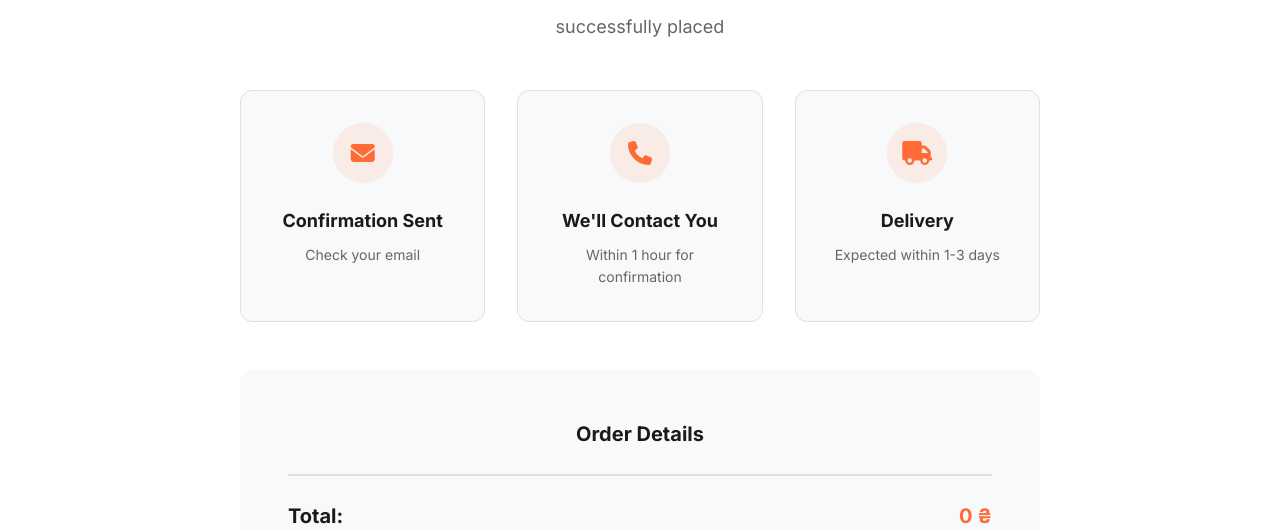
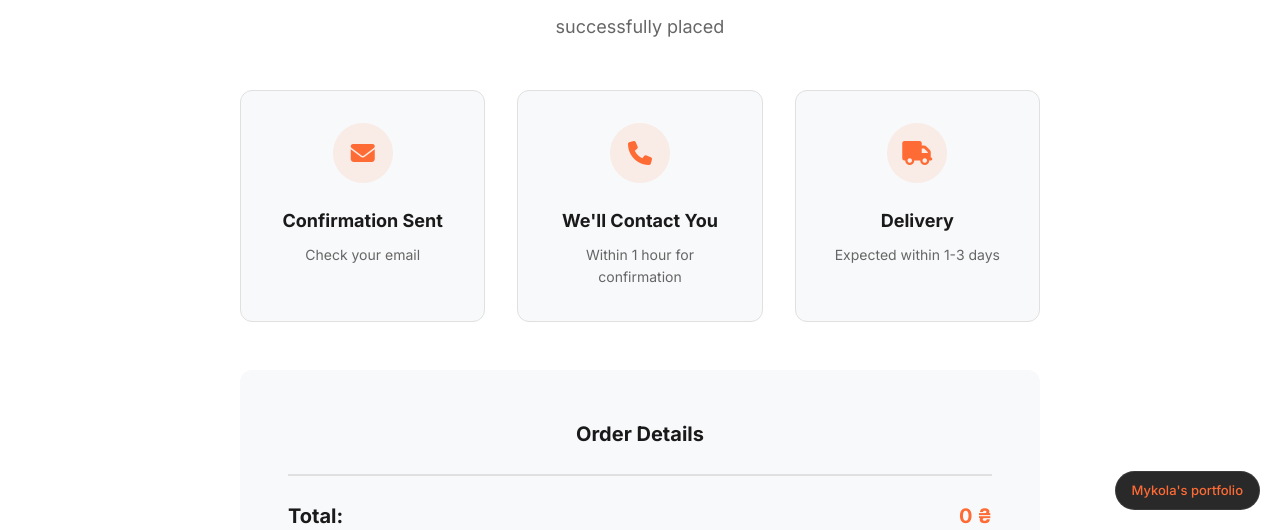
Before and after one commit to frelancer-web-dev/TechStore, a website: page assets/html/order-success.html in a window 1280 px wide. Shown: the part 270-800 px from the top of the page. Drawn offline with Linux system fonts and the light colour scheme.

Commit message:
Update order-success.html

```diff
--- a/assets/html/order-success.html
+++ b/assets/html/order-success.html
@@ -245,6 +245,9 @@
     </div>
   </footer>
 
+    <!-- Signature -->
+  <div class="signature" aria-label="Portfolio signature">Mykola's portfolio</div>
+
   <script src="../js/utils.js"></script>     <!-- 1. Спочатку Utils -->
   <script src="../js/i18n.js"></script>      <!-- 2. Інтернаціоналізація -->
   <script src="../js/theme.js"></script>     <!-- 3. Тема -->
```
